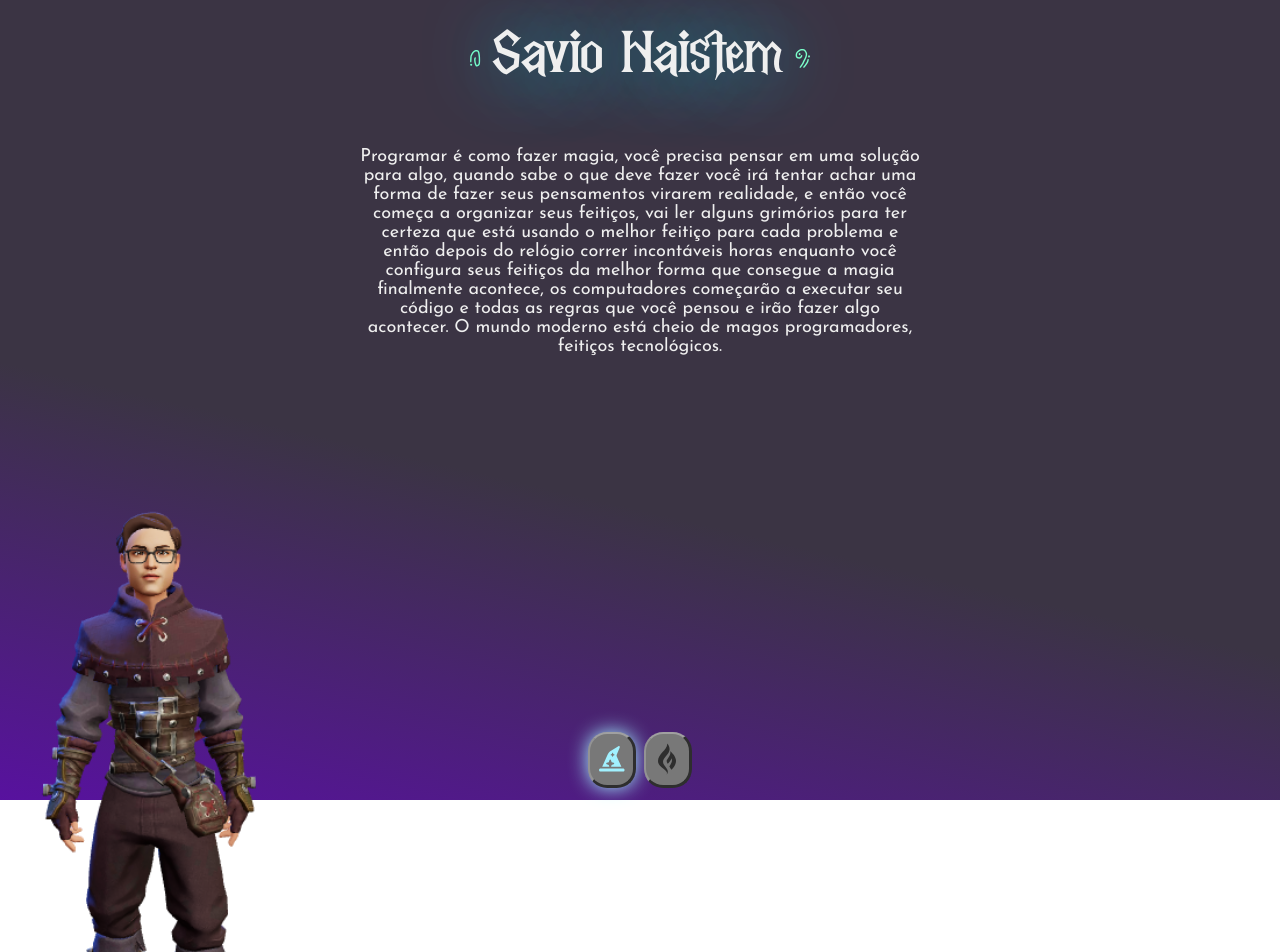
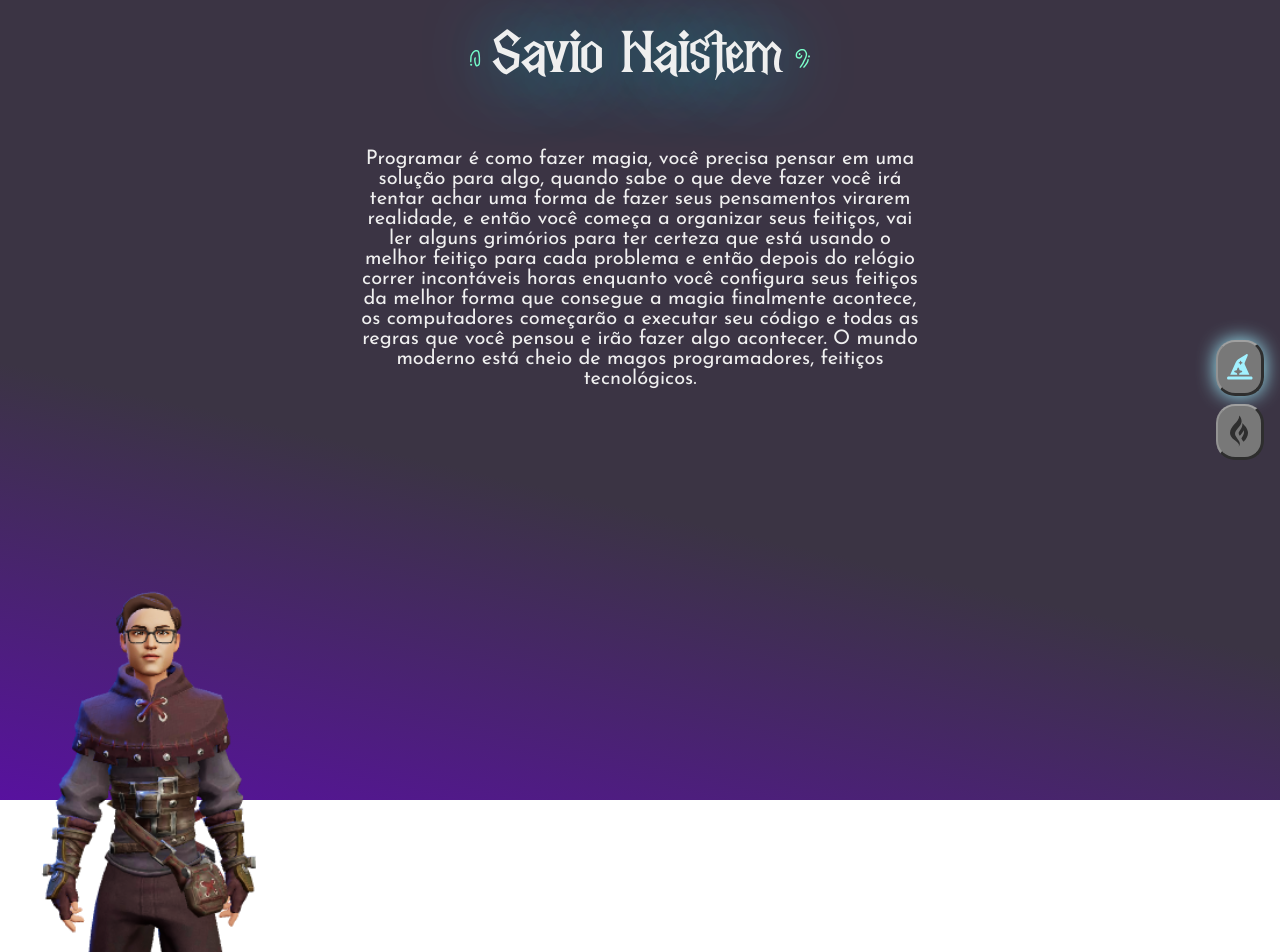
Before and after one commit to SavioHaistem/Portifolio, a Vue app: page / in a window 1280 px wide. Shown: the top 952 px of the page. Built offline with nearby package versions, Linux system fonts and the light colour scheme.

Commit message:
fix: Home responsiviness

```diff
--- a/src/App.vue
+++ b/src/App.vue
@@ -49,6 +49,9 @@ export default {
 * {
   transition: 0.2s;
 }
+*::-webkit-scrollbar {
+  display: none;
+}
 section.back {
   display: flex;
   width: 100vw;
@@ -59,14 +62,14 @@ section > nav.nav-bar {
   right: 0;
   bottom: 0;
   display: flex;
-  flex-direction: row;
+  flex-direction: column;
   justify-content: center;
   align-items: center;
   gap: 0.5rem;
   position: absolute;
   margin-top: 50vh;
-  width: 100%;
-  height: 5rem;
+  width: 5rem;
+  height: 100%;
 }
 
 section > nav button {
@@ -97,6 +100,10 @@ nav > button .tab-icon.Home {
 }
 
 @media screen and (max-width: 768px) {
-
+  section > nav.nav-bar {
+    width: 100%;
+    height: 5rem;
+    flex-direction: row;
+  }
 }
 </style>
--- a/src/Home.vue
+++ b/src/Home.vue
@@ -54,17 +54,15 @@ main > p.magic-description {
   overflow: scroll;
   color: #efefef;
   text-align: center;
-  font-size: 18px;
-  height: 16rem;
+  font-size: 20px;
+  height: 20rem;
   max-width: 35rem;
   font-family: josefin;
 }
-@media screen and (max-width: 1038px) {
- main.home-main {
-  justify-content: start;
- }
+@media screen and (max-width: 664px) {
   main > p.magic-description {
-
- }
+    font-size: 18px;
+    max-height: 16rem;
+  }
 }
 </style>
--- a/src/components/headBar.vue
+++ b/src/components/headBar.vue
@@ -43,7 +43,8 @@ p.user-name {
   p.user-name {
     font-size: 40px;
   }
-  header.main-header {
+  @media screen and (max-width: 664px) {
+
+  }
 }
- }
 </style>
--- a/src/components/myPerson.vue
+++ b/src/components/myPerson.vue
@@ -6,9 +6,14 @@
    img.avatar {
       position: absolute;
       width: 300px;
-      bottom: -40%;
+      bottom: -50%;
       left: 0;
       z-index: -1;
       height: 630px;
    }
+   @media screen and (max-width: 664px) {
+      img.avatar {
+         bottom: -60%;
+      }
+   }
 </style>
```
